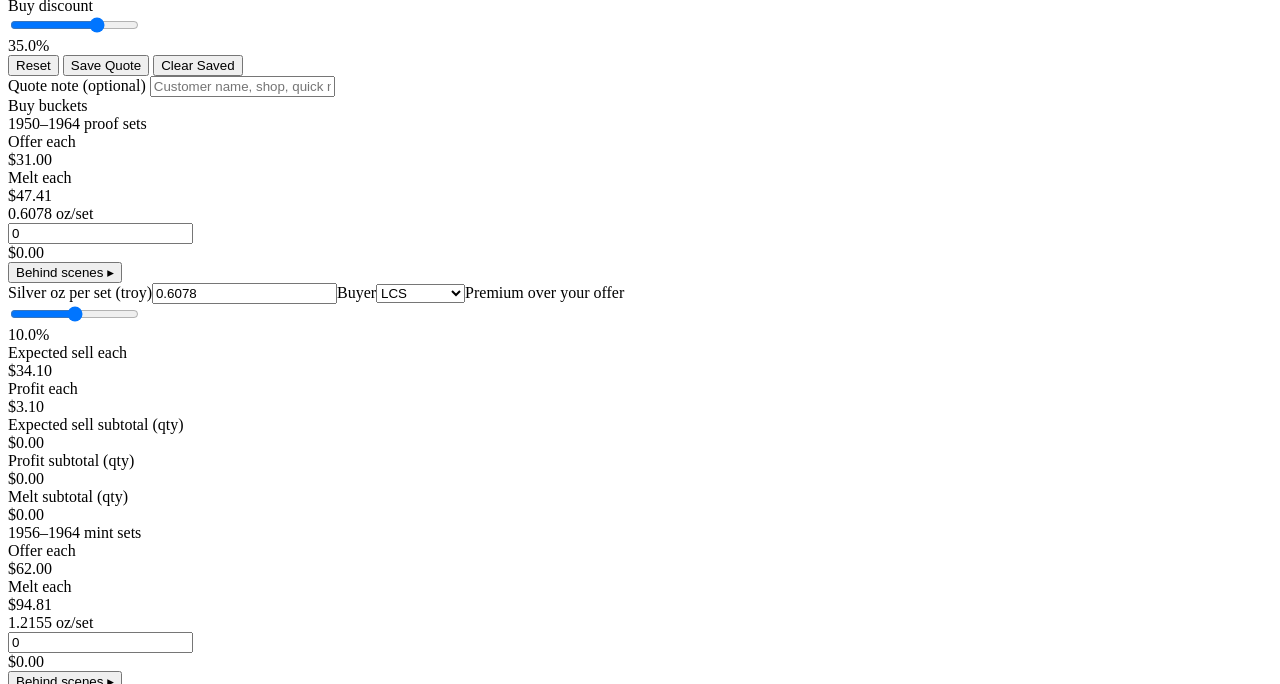
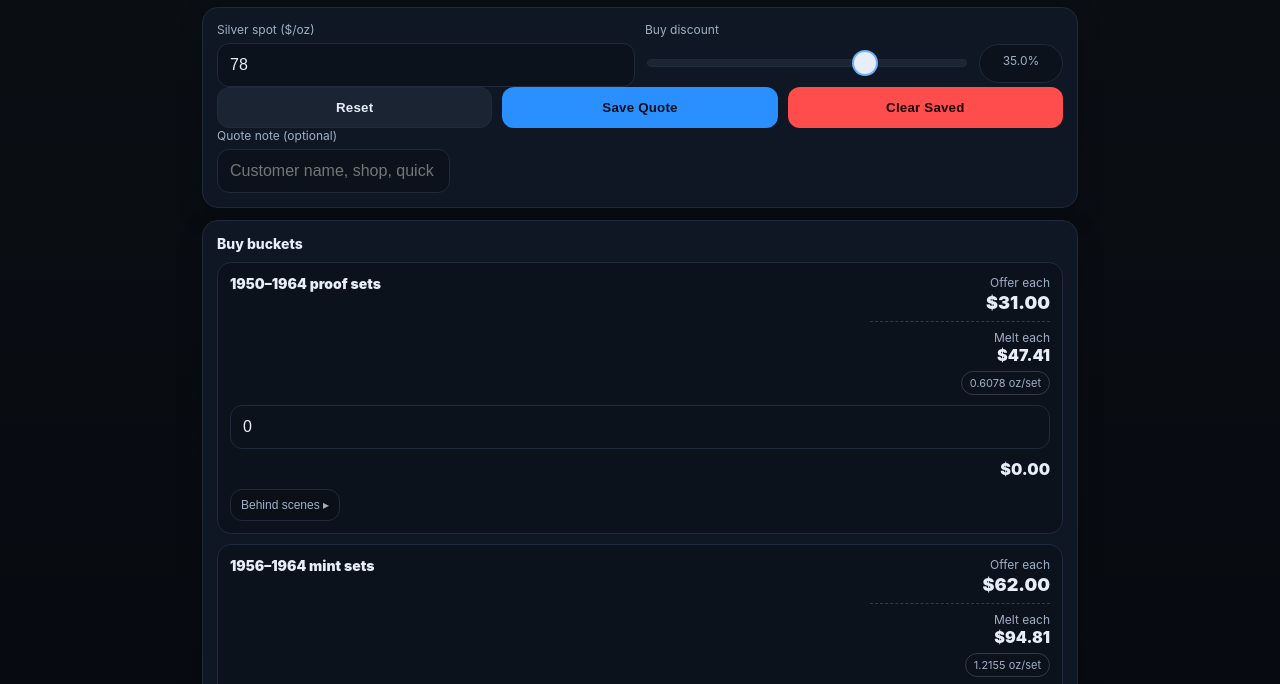
Before and after one commit to aihacks-dev/proofcalc, a plain HTML site: page index.html in a window 1280 px wide. Shown: the part 86-770 px from the top of the page. Drawn offline with Linux system fonts and the light colour scheme.

Commit message:
Update styles.css

```diff
--- a/styles.css
+++ b/styles.css
@@ -1,107 +1,333 @@
-<!doctype html>
-<html lang="en">
-<head>
-  <meta charset="utf-8" />
-  <meta name="viewport" content="width=device-width, initial-scale=1, viewport-fit=cover" />
-  <meta name="theme-color" content="#0b0f14" />
-  <meta name="apple-mobile-web-app-capable" content="yes" />
-  <meta name="apple-mobile-web-app-status-bar-style" content="black-translucent" />
-  <meta name="apple-mobile-web-app-title" content="Proof Sets Buy" />
-  <meta name="format-detection" content="telephone=no" />
+:root{
+  --bg:#0b0f14;
+  --card:#111826;
+  --text:#e7eef8;
+  --muted:#9fb0c5;
+  --line:#1f2a3a;
+  --primary:#2b90ff;
+  --secondary:#1a2433;
+  --danger:#ff4d4d;
+  --warn:#ffcc66;
+}
 
-  <link rel="manifest" href="manifest.json">
-  <link rel="apple-touch-icon" href="icons/icon-192.png">
+*{ box-sizing:border-box; }
+html,body{ height:100%; }
 
-  <link rel="stylesheet" href="styles.css" />
-  <title>Proof Sets Buy Sheet</title>
-</head>
+body{
+  margin:0;
+  font-family:-apple-system, BlinkMacSystemFont, "Segoe UI", Roboto, Helvetica, Arial, sans-serif;
+  background:linear-gradient(180deg, var(--bg), #070a10);
+  color:var(--text);
+}
 
-<body>
-  <header class="topbar">
-    <div class="title-wrap">
-      <div class="title">Proof Sets Buy Sheet</div>
-      <div class="subtitle">Spot-based offer + melt calculator (offline PWA)</div>
-    </div>
-    <div class="version" id="versionLabel">v3</div>
-  </header>
+.topbar{
+  position:sticky;
+  top:0;
+  z-index:10;
+  padding:16px 16px calc(12px + env(safe-area-inset-top));
+  background:rgba(11,15,20,.85);
+  backdrop-filter: blur(10px);
+  border-bottom:1px solid var(--line);
+  display:flex;
+  align-items:flex-start;
+  justify-content:space-between;
+  gap:12px;
+}
 
-  <main class="container">
-    <section class="card">
-      <div class="row two">
-        <label class="field">
-          <span>Silver spot ($/oz)</span>
-          <input id="spotInput" type="number" inputmode="decimal" step="0.01" min="0" />
-        </label>
+.title{ font-size:18px; font-weight:800; letter-spacing:.2px; }
+.subtitle{ font-size:12px; color:var(--muted); margin-top:2px; }
 
-        <div class="field">
-          <span>Buy discount</span>
-          <div class="slider-row">
-            <input id="discountSlider" class="range" type="range" min="0" max="50" step="0.5" />
-            <div class="pill"><span id="discountLabel">35.0%</span></div>
-          </div>
-        </div>
-      </div>
+.version{
+  font-size:12px;
+  color:var(--muted);
+  border:1px solid var(--line);
+  padding:6px 10px;
+  border-radius:999px;
+  white-space:nowrap;
+}
 
-      <div class="row three">
-        <button id="resetBtn" class="btn secondary" type="button">Reset</button>
-        <button id="saveBtn" class="btn primary" type="button">Save Quote</button>
-        <button id="clearSavedBtn" class="btn danger" type="button">Clear Saved</button>
-      </div>
+.container{
+  padding:14px 12px calc(24px + env(safe-area-inset-bottom));
+  max-width:900px;
+  margin:0 auto;
+}
 
-      <div class="row">
-        <label class="field">
-          <span>Quote note (optional)</span>
-          <input id="noteInput" type="text" placeholder="Customer name, shop, quick note…" maxlength="80" />
-        </label>
-      </div>
-    </section>
+.card{
+  background:rgba(17,24,38,.92);
+  border:1px solid var(--line);
+  border-radius:16px;
+  padding:14px;
+  margin:12px 0;
+  box-shadow: 0 10px 25px rgba(0,0,0,.25);
+}
 
-    <section class="card">
-      <div class="card-title">Buy buckets</div>
-      <div id="buckets"></div>
+.card-title{
+  font-size:14px;
+  font-weight:800;
+  margin-bottom:10px;
+}
 
-      <div class="totals">
-        <div class="tot-row">
-          <div class="tot-label">Grand total offer</div>
-          <div class="tot-value" id="grandTotal">$0.00</div>
-        </div>
+.row{ display:flex; gap:10px; flex-wrap:wrap; }
+.row.two > *{ flex:1 1 240px; }
+.row.three > *{ flex:1 1 180px; }
 
-        <div class="tot-row">
-          <div class="tot-label">Grand total melt</div>
-          <div class="tot-value" id="grandMelt">$0.00</div>
-        </div>
+.field span{
+  display:block;
+  font-size:12px;
+  color:var(--muted);
+  margin-bottom:6px;
+}
 
-        <div class="behind-wrap">
-          <button id="grandBehindToggle" class="behind-toggle" type="button">Behind scenes ▸</button>
+input[type="number"], input[type="text"], select{
+  width:100%;
+  padding:12px 12px;
+  border-radius:12px;
+  border:1px solid var(--line);
+  background:#0c121c;
+  color:var(--text);
+  font-size:16px;
+  outline:none;
+}
 
-          <div id="grandBehindPanel" class="behind-panel hidden">
-            <div class="behind-grid">
-              <div class="kv">
-                <div class="k">Total expected sell</div>
-                <div class="v" id="grandExpectedSell">$0.00</div>
-              </div>
-              <div class="kv">
-                <div class="k">Total profit (sell − offer)</div>
-                <div class="v" id="grandProfit">$0.00</div>
-              </div>
-            </div>
-          </div>
-        </div>
+input[type="number"]:focus, input[type="text"]:focus, select:focus{
+  border-color:rgba(43,144,255,.6);
+  box-shadow:0 0 0 4px rgba(43,144,255,.15);
+}
 
-      </div>
-    </section>
+.slider-row{
+  display:flex;
+  align-items:center;
+  gap:10px;
+}
 
-    <section class="card">
-      <div class="card-title">Saved quotes</div>
-      <div id="savedList" class="saved-list"></div>
-      <div class="smallprint">Saved locally on this device (localStorage). No cloud sync.</div>
-    </section>
-  </main>
+.pill{
+  border:1px solid var(--line);
+  padding:8px 10px;
+  border-radius:999px;
+  font-size:13px;
+  color:var(--text);
+  background:#0c121c;
+  min-width:84px;
+  text-align:center;
+}
 
-  <footer class="footer">
-    <div>PM Services • Proof Sets</div>
-  </footer>
+/* Buttons */
+.btn{
+  border:none;
+  border-radius:12px;
+  padding:12px 12px;
+  font-weight:900;
+  cursor:pointer;
+  letter-spacing:.2px;
+}
+.btn.primary{ background:var(--primary); color:#06101d; }
+.btn.secondary{ background:var(--secondary); color:var(--text); border:1px solid var(--line); }
+.btn.danger{ background:var(--danger); color:#1b0000; }
+.btn:active{ transform: translateY(1px); }
 
-  <script src="app.js"></script>
-</body>
-</html>
+/* Buckets */
+.bucket{
+  border:1px solid var(--line);
+  background:#0c121c;
+  border-radius:14px;
+  padding:12px;
+  margin:10px 0;
+}
+
+.bucket-top{
+  display:flex;
+  justify-content:space-between;
+  gap:10px;
+  align-items:flex-start;
+}
+
+.bucket-name{
+  font-weight:900;
+  font-size:14px;
+}
+
+.bucket-right{
+  text-align:right;
+  min-width:180px;
+}
+
+.price-line{
+  font-size:12px;
+  color:var(--muted);
+}
+
+.price-big{
+  font-size:18px;
+  font-weight:950;
+  margin-top:2px;
+}
+
+/* Melt */
+.melt-line{
+  margin-top:8px;
+  padding-top:8px;
+  border-top:1px dashed rgba(159,176,197,.25);
+}
+
+.melt-value{
+  font-size:16px;
+  font-weight:950;
+}
+
+.badge{
+  display:inline-block;
+  margin-top:6px;
+  font-size:11px;
+  color:var(--muted);
+  border:1px solid rgba(159,176,197,.25);
+  padding:4px 8px;
+  border-radius:999px;
+}
+.badge.warn{
+  color:var(--warn);
+  border-color: rgba(255,204,102,.35);
+}
+
+.bucket-controls{
+  display:flex;
+  gap:10px;
+  align-items:center;
+  margin-top:10px;
+  flex-wrap:wrap;
+}
+
+.qty{ width:120px; }
+.subtotal{ margin-left:auto; font-weight:900; }
+
+/* Totals */
+.totals{
+  border-top:1px solid var(--line);
+  margin-top:12px;
+  padding-top:12px;
+}
+
+.tot-row{
+  display:flex;
+  justify-content:space-between;
+  align-items:center;
+  gap:12px;
+  margin:6px 0;
+}
+
+.tot-label{ color:var(--muted); }
+.tot-value{ font-weight:950; font-size:20px; }
+
+/* Behind the scenes */
+.behind-wrap{ margin-top:10px; }
+
+.behind-toggle{
+  border:1px solid var(--line);
+  background:#0b1018;
+  color:var(--muted);
+  border-radius:12px;
+  padding:8px 10px;
+  cursor:pointer;
+  font-size:12px;
+}
+.behind-toggle.on{
+  color:var(--text);
+  border-color: rgba(43,144,255,.45);
+}
+
+.behind-panel{
+  margin-top:10px;
+  border:1px dashed rgba(159,176,197,.35);
+  background:rgba(8,12,18,.7);
+  border-radius:14px;
+  padding:12px;
+}
+
+.hidden{ display:none; }
+
+.behind-grid{
+  display:flex;
+  gap:10px;
+  flex-wrap:wrap;
+}
+.behind-grid .field{ flex: 1 1 220px; }
+
+.kv{
+  flex:1 1 220px;
+  border:1px solid var(--line);
+  background:#0c121c;
+  border-radius:12px;
+  padding:10px;
+}
+
+.kv .k{ font-size:12px; color:var(--muted); }
+.kv .v{ margin-top:4px; font-size:16px; font-weight:950; }
+
+/* Saved */
+.saved-list{
+  display:flex;
+  flex-direction:column;
+  gap:10px;
+}
+
+.saved{
+  border:1px solid var(--line);
+  border-radius:14px;
+  padding:12px;
+  background:#0c121c;
+}
+
+.saved-head{
+  display:flex;
+  justify-content:space-between;
+  gap:10px;
+  align-items:flex-start;
+}
+
+.saved-title{ font-weight:900; font-size:14px; }
+.saved-sub{ font-size:12px; color:var(--muted); margin-top:4px; }
+
+.saved-actions{
+  display:flex;
+  gap:8px;
+  flex-wrap:wrap;
+}
+
+.iconbtn{
+  border:1px solid var(--line);
+  background:#0b1018;
+  color:var(--text);
+  border-radius:12px;
+  padding:8px 10px;
+  cursor:pointer;
+  font-size:12px;
+}
+
+.smallprint{ margin-top:8px; font-size:11px; color:var(--muted); }
+.footer{ padding:18px 14px; text-align:center; color:var(--muted); font-size:12px; }
+
+/* iOS range slider */
+.range{
+  width:100%;
+  height:36px;
+  background:transparent;
+  -webkit-appearance:none;
+  appearance:none;
+}
+.range:focus{ outline:none; }
+
+.range::-webkit-slider-runnable-track{
+  height:8px;
+  border-radius:999px;
+  background:#1b2535;
+  border:1px solid var(--line);
+}
+.range::-webkit-slider-thumb{
+  -webkit-appearance:none;
+  appearance:none;
+  width:26px;
+  height:26px;
+  border-radius:50%;
+  margin-top:-10px;
+  background:#e7eef8;
+  border:2px solid rgba(43,144,255,.65);
+}
```
